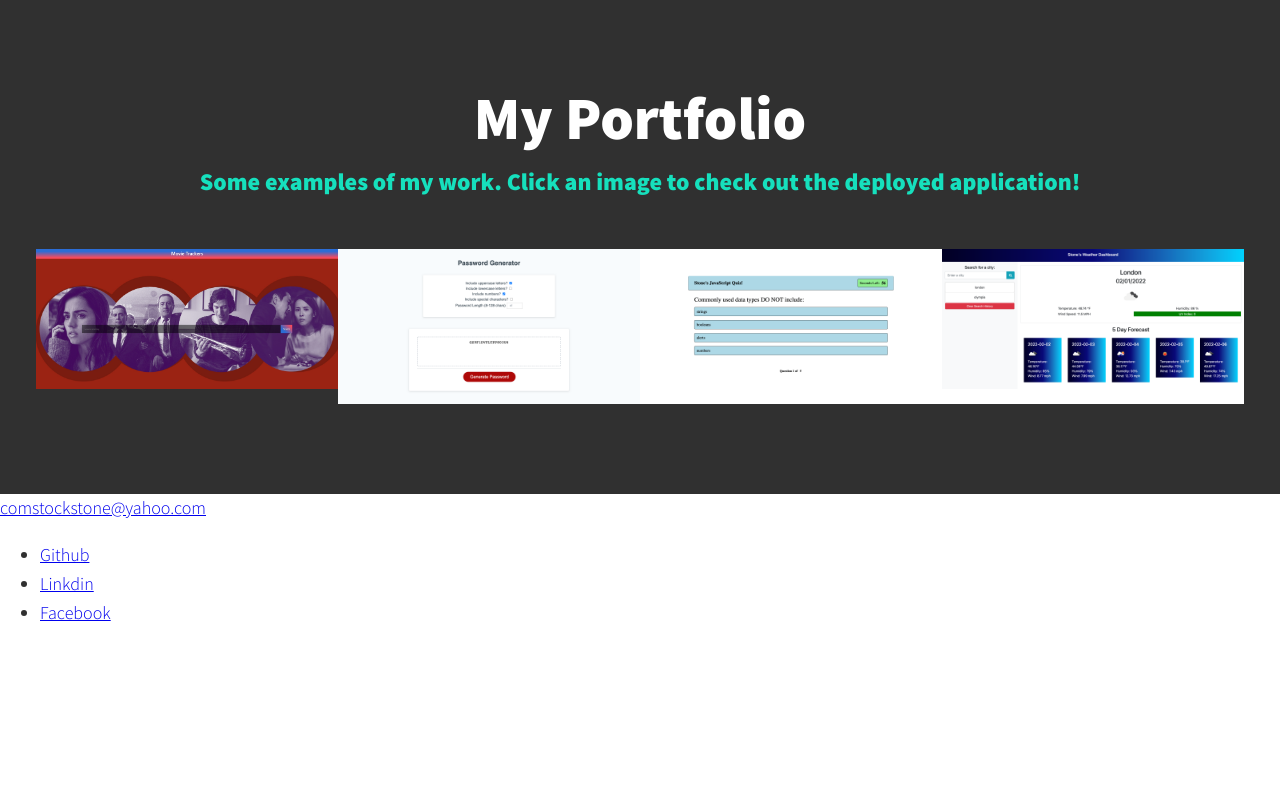
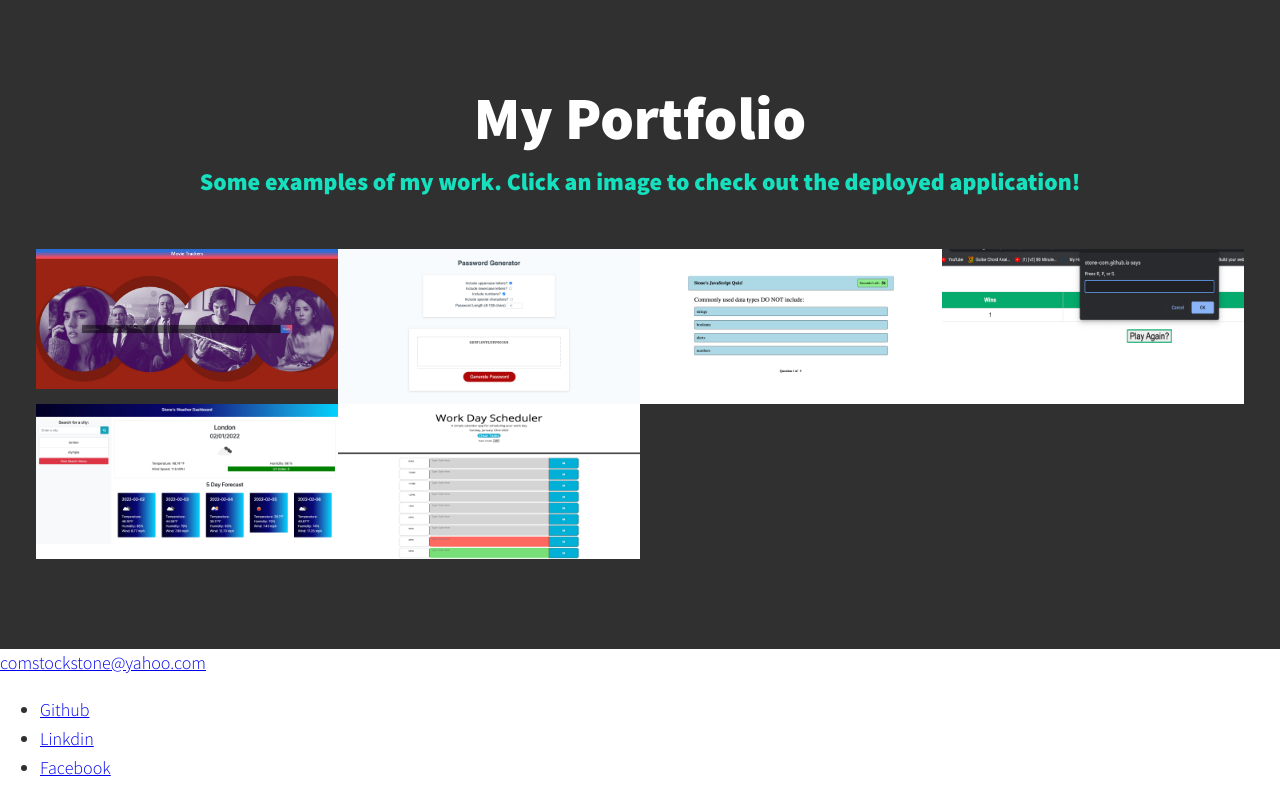
Before and after one commit to stone-com/Updated-Portfolio-Page, a plain HTML site: page index.html in a window 1280 px wide. Shown: the part 2313-3113 px from the top of the page. Before the commit the page ends 2958 px from the top, so only its background shows below. Drawn offline with nearby package versions, Linux system fonts and the light colour scheme.

Commit message:
Fixed css grid on portfolio section

```diff
--- a/index.html
+++ b/index.html
@@ -91,8 +91,15 @@
                 <a href="" class='portfolio__item'><img src="/images/quiz-screenshot.png" alt="" class='portfolio__img'>
                 </a>
 
+                <a href="" class='portfolio__item'><img src="/images/rps-screenshot.png" alt="" class='portfolio__img'>
+                </a>
+
                 <a href="" class='portfolio__item'><img src="/images/weather-screenshot.png" alt="" class='portfolio__img'>
                 </a>
+
+                <a href="" class='portfolio__item'><img src="/images/planner-screenshot.png" alt="" class='portfolio__img'>
+                </a>
+
 
             </div>
         </section>
```
Also changed, not shown: images/planner-screenshot.png (added), images/rps-screenshot.png (added).
